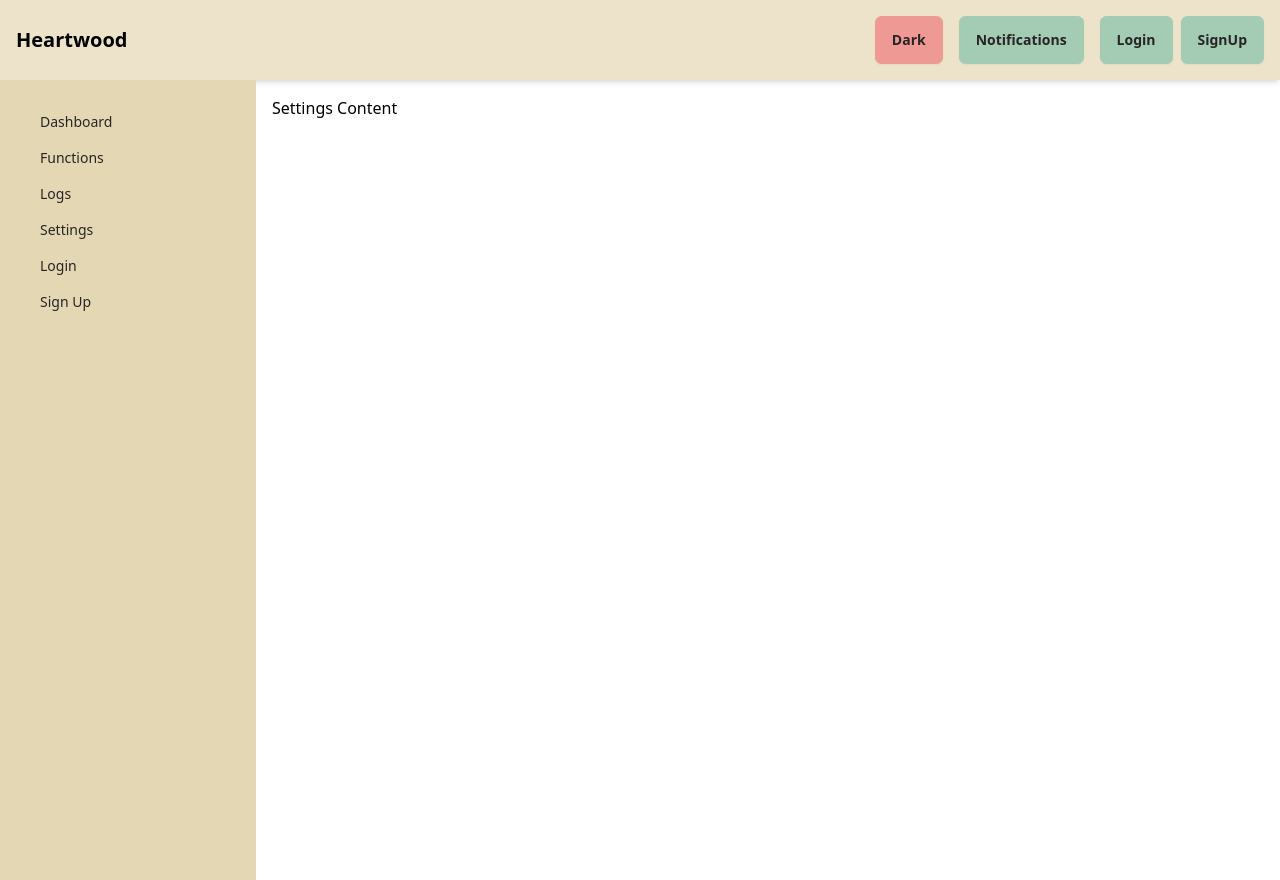
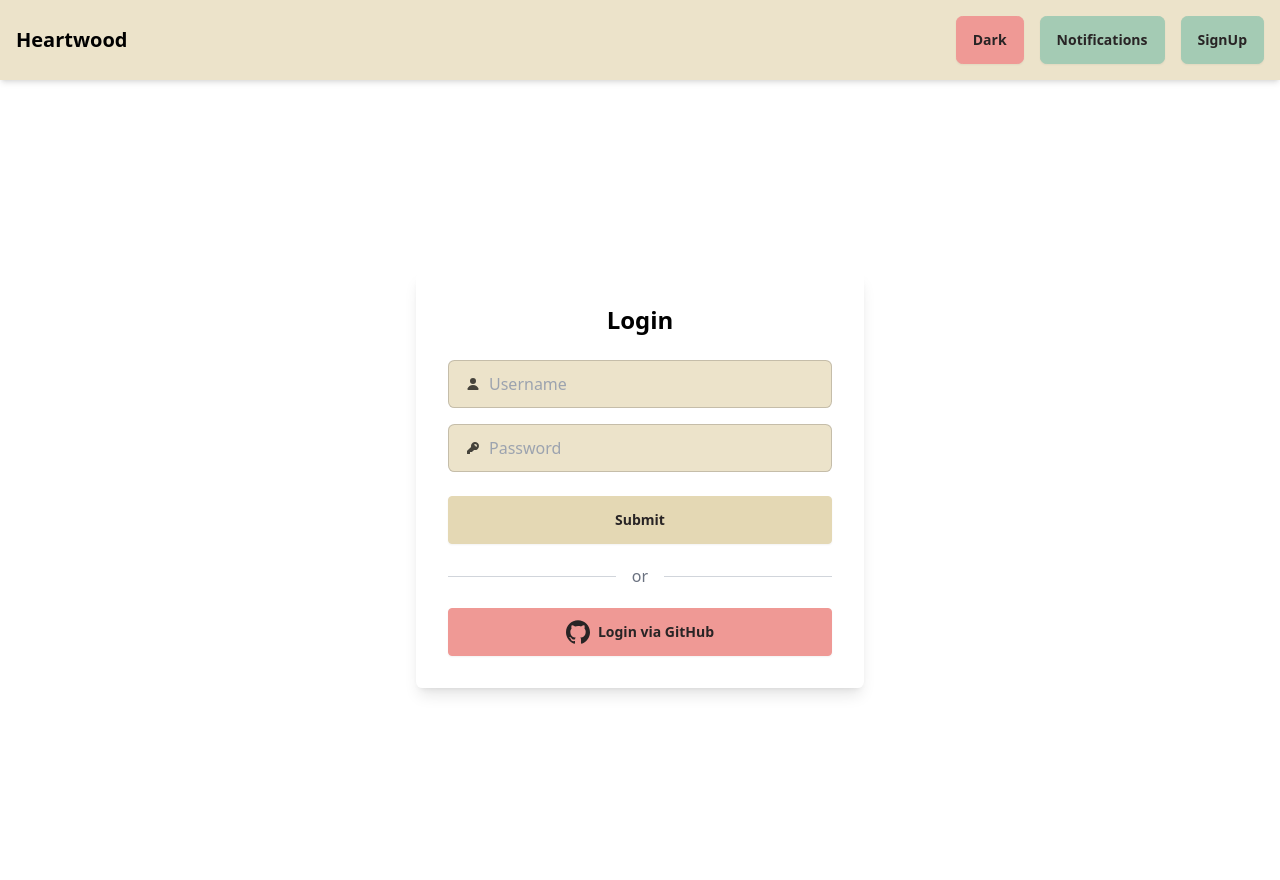
Before and after one commit to oslabs-beta/heartwood, a React app: page /settings in a window 1280 px wide. Built offline with nearby package versions, Linux system fonts and the light colour scheme.

Commit message:
for demo

```diff
--- a/src/main/main.js
+++ b/src/main/main.js
@@ -26,8 +26,7 @@ const { fork } = require('child_process');
 const express = require('express');
 
 
-const server = express();
-server.use(express.static(path.join(__dirname, '..', '..', 'dist')));
+// const server = express();server.use(express.static(path.join(__dirname, '..', '..', 'dist')));
 
 // const http = require('http');
 // const httpServer = http.createServer(server);
@@ -37,18 +36,7 @@ server.use(express.static(path.join(__dirname, '..', '..', 'dist')));
 
 let mainWindow;
 let serverProcess;
-// github Oauth config, specific to our application
-const githubOAuthConfig = {
-    clientId:  process.env.GITHUB_CLIENTID,
-    clientSecret: process.env.GITHUB_CLIENT_SECRET ,
-    authorizationUrl: 'https://github.com/login/oauth/authorize',
-    tokenUrl: 'https://github.com/login/oauth/access_token',
-    useBasicAuthorizationHeader: false,
-    redirectUri: 'http://localhost:3000'
-};
-// create oauth instance
-const oauth2 = new OAuth2(githubOAuthConfig);
-//const githubOAuth = oauth2(githubOAuthConfig);
+
 
 // Declare a 'createWindow' function that loads 'index.html' into a new BrowserWindow instance
 // This function is responsible for creating the main application window
@@ -65,7 +53,7 @@ const createWindow = () => {
   // Load the 'index.html' file into the BrowserWindow
   // The bundled HTML file is located in the 'dist' directory, two levels up from the current directory
   mainWindow.loadFile(path.join(__dirname, '..', '..', 'dist', 'index.html'));
-  //mainWindow.loadURL(`http://localhost:3000/`);
+  //mainWindow.loadURL(`http://localhost:8080/`);
 }
 
 function startServer() {
@@ -80,8 +68,6 @@ function startServer() {
 // 'app.whenReady()' ensures that the code runs only when Electron has fully initialized
 app.whenReady().then(() => {
 
-
-
   // Open a window if none are open on macOS when the application is activated
   app.on('activate', () => {
     if (BrowserWindow.getAllWindows().length === 0) createWindow()
@@ -92,9 +78,11 @@ app.whenReady().then(() => {
     if (cookies.length > 0) {
       console.log('User is already logged in');
 
+      mainWindow.webContents.send('login-status', { loggedIn: true });
     } else {
       console.log('No token found. User is not logged in.');
 
+      mainWindow.webContents.send('login-status', { loggedIn: false });
     }
   })
   .catch(err => {
@@ -105,6 +93,23 @@ app.whenReady().then(() => {
   startServer();
 })
 
+// -----------------------------------------
+// handles github oAuth
+// -----------------------------------------
+
+// github Oauth config, specific to our application
+const githubOAuthConfig = {
+  clientId:  process.env.GITHUB_CLIENTID,
+  clientSecret: process.env.GITHUB_CLIENT_SECRET ,
+  authorizationUrl: 'https://github.com/login/oauth/authorize',
+  tokenUrl: 'https://github.com/login/oauth/access_token',
+  useBasicAuthorizationHeader: false,
+  redirectUri: 'http://localhost:3000'
+};
+// create oauth instance
+const oauth2 = new OAuth2(githubOAuthConfig);
+//const githubOAuth = oauth2(githubOAuthConfig);
+
 ipcMain.handle('start-github-auth', async () => {
   try {
     console.log('hit github oauth');
@@ -112,13 +117,26 @@ ipcMain.handle('start-github-auth', async () => {
 
     // Store the token in a cookie
     session.defaultSession.cookies.set({
-      url: 'http://localhost',
+      url: 'http://localhost3000',
       name: 'auth_token',
       value: token.accessToken,
       expirationDate: Date.now() / 1000 + 3600, // expires in 1 hour
       httpOnly: true,
     });
 
+        // Make a request to GitHub API to get the logged-in user's information
+        // const userInfoResponse = await axios.get('https://api.github.com/user', {
+        //   headers: {
+        //     Authorization: `Bearer ${token.accessToken}`,
+        //   },
+        // });
+
+        // // Extract user information
+        // const userInfo = userInfoResponse.data;
+
+        // console.log(userInfo)
+
+    console.log(token)
     return token;
   } catch (err) {
     console.error('OAuth error:', err);
@@ -126,7 +144,9 @@ ipcMain.handle('start-github-auth', async () => {
   }
 });
 
-
+// -----------------------------------------
+// handle login
+// -----------------------------------------
 ipcMain.handle('login', async (event, { username, password }) => {
 
   try {
@@ -159,6 +179,10 @@ ipcMain.handle('login', async (event, { username, password }) => {
 
 });
 
+// -----------------------------------------
+// handle sign up
+// -----------------------------------------
+
 ipcMain.handle('signUp', async (event, { username, password, email }) => {
 
   try {
@@ -174,13 +198,6 @@ ipcMain.handle('signUp', async (event, { username, password, email }) => {
 
 });
 
-
-
-
-
-
-
-
 // Use 'process' globals's platform attribute to run code for each opearting system
 
 // Handle the 'window-all-closed' event
--- a/src/main/preload.js
+++ b/src/main/preload.js
@@ -22,7 +22,10 @@ contextBridge.exposeInMainWorld('api', {
   startGitHubAuth: () => ipcRenderer.invoke('start-github-auth'),
   //startAuth: () => ipcRenderer.invoke('start-auth'),
   login: (username, password) => ipcRenderer.invoke('login', { username, password }),
-  signUp: (username, password, email) => ipcRenderer.invoke('signUp', { username, password, email })
+  signUp: (username, password, email) => ipcRenderer.invoke('signUp', { username, password, email }),
+  onLoginStatus: (callback) => ipcRenderer.on('login-status', (event, status) => {
+    callback(status);
+  }),
 
 
 });
--- a/src/renderer/components/HeaderBar.jsx
+++ b/src/renderer/components/HeaderBar.jsx
@@ -16,10 +16,6 @@ const HeaderBar = ({ toggleDarkMode, isDarkMode, onNotificationClick }) => {
           Notifications
         </button>
         <div className="avatar flex space-x-2">
-
-        <button onClick = {()=>{}} className="btn btn-secondary">
-          Login
-        </button>
         <button onClick = {()=>{}} className="btn btn-secondary">
           SignUp
         </button>
--- a/src/renderer/components/Login.jsx
+++ b/src/renderer/components/Login.jsx
@@ -1,4 +1,5 @@
 import React, { useState } from 'react';
+
 
 const githubOauth = () => {
   window.api.startGitHubAuth()
--- a/src/renderer/containers/Layout.jsx
+++ b/src/renderer/containers/Layout.jsx
@@ -1,11 +1,14 @@
 import React, { useState, useEffect } from 'react';
 import HeaderBar from '../components/HeaderBar.jsx';
 import SideNav from './SideNav.jsx';
+import Login from "../components/Login";
 
 const Layout = () => {
-// Renders HeaderBar and SideNav components
+  const [isDarkMode, setIsDarkMode] = useState(false);
+  const [loggedIn, setLoggedIn] = useState(false); // Add login status state
 
-  const [isDarkMode, setIsDarkMode] = useState(false);
+  const [username, setUserName] = useState('');
+  const [password, setPassword] = useState('');
 
   const toggleDarkMode = () => {
     setIsDarkMode(!isDarkMode);
@@ -17,9 +20,33 @@ const Layout = () => {
     document.documentElement.setAttribute('data-theme', isDarkMode ? 'coffee' : 'retro');
   }, [isDarkMode]);
 
+
   const handleNotificationClick = () => {
     // Handle notification logic here
   };
+
+  const githubOauth = () => {
+    window.api.startGitHubAuth()
+      .then(token => {
+        console.log('GitHub Token:', token);
+
+      })
+      .catch(err => {
+        console.error('GitHub Auth Error:', err);
+      });
+      setLoggedIn(true)
+  };
+
+  const userSubmit = async (username, password) => {
+
+      try {
+          console.log(username, password)
+          const result = await window.api.login(username, password);
+          console.log('Login success, token value is:', result);
+        } catch (error) {
+          console.error('Login error:', error);
+        }
+  }
 
   return (
     <div className="min-h-screen flex flex-col">
@@ -28,7 +55,74 @@ const Layout = () => {
         isDarkMode={isDarkMode}
         onNotificationClick={handleNotificationClick}
       />
-      <SideNav />
+
+      {loggedIn ? (
+        <SideNav />
+      ) : (
+        <div className="min-h-screen flex flex-col items-center justify-center">
+        <div className="card w-full max-w-md p-8 shadow-lg bg-white">
+            <h2 className="text-2xl font-bold text-center mb-6">Login</h2>
+
+            <label className="input input-bordered flex items-center gap-2 mb-4">
+            <svg
+                xmlns="http://www.w3.org/2000/svg"
+                viewBox="0 0 16 16"
+                fill="currentColor"
+                className="h-4 w-4 opacity-70"
+            >
+                <path
+                d="M8 8a3 3 0 1 0 0-6 3 3 0 0 0 0 6ZM12.735 14c.618 0 1.093-.561.872-1.139a6.002 6.002 0 0 0-11.215 0c-.22.578.254 1.139.872 1.139h9.47Z"
+                />
+            </svg>
+            <input type="text" className="grow" placeholder="Username" value={username} onChange={(e) => setUserName(e.target.value)}/>
+            </label>
+
+
+            <label className="input input-bordered flex items-center gap-2 mb-6">
+            <svg
+                xmlns="http://www.w3.org/2000/svg"
+                viewBox="0 0 16 16"
+                fill="currentColor"
+                className="h-4 w-4 opacity-70"
+            >
+                <path
+                fillRule="evenodd"
+                d="M14 6a4 4 0 0 1-4.899 3.899l-1.955 1.955a.5.5 0 0 1-.353.146H5v1.5a.5.5 0 0 1-.5.5h-2a.5.5 0 0 1-.5-.5v-2.293a.5.5 0 0 1 .146-.353l3.955-3.955A4 4 0 1 1 14 6Zm-4-2a.75.75 0 0 0 0 1.5.5.5 0 0 1 .5.5.75.75 0 0 0 1.5 0 2 2 0 0 0-2-2Z"
+                clipRule="evenodd"
+                />
+            </svg>
+            <input type="password" className="grow" placeholder="Password" value={password} onChange={(e) => setPassword(e.target.value)}/>
+            </label>
+
+            <label className="submit flex items-center gap-2">
+                <button className="btn  w-full rounded" onClick={() => userSubmit(username, password)}>Submit</button>
+            </label>
+
+            <div className="relative flex py-5 items-center">
+            <div className="flex-grow border-t border-gray-300"></div>
+            <span className="mx-4 text-gray-500">or</span>
+            <div className="flex-grow border-t border-gray-300"></div>
+            </div>
+
+
+            <button id="githubBtn" className="btn btn-primary rounded flex items-center justify-center gap-2 w-full" onClick={githubOauth}>
+            <svg
+                xmlns="http://www.w3.org/2000/svg"
+                viewBox="0 0 24 24"
+                fill="currentColor"
+                className="h-6 w-6"
+            >
+                <path
+                fillRule="evenodd"
+                d="M12 .296C5.376.296 0 5.672 0 12.302c0 5.3 3.438 9.795 8.205 11.387.6.111.82-.261.82-.577 0-.286-.011-1.045-.017-2.05-3.338.727-4.042-1.611-4.042-1.611-.546-1.386-1.333-1.757-1.333-1.757-1.09-.745.083-.73.083-.73 1.205.084 1.838 1.238 1.838 1.238 1.07 1.834 2.809 1.305 3.493.997.107-.775.42-1.305.763-1.605-2.665-.302-5.467-1.336-5.467-5.94 0-1.311.469-2.384 1.238-3.224-.125-.303-.536-1.522.117-3.172 0 0 1.009-.322 3.31 1.23a11.456 11.456 0 0 1 3.012-.405c1.021.004 2.048.137 3.012.405 2.3-1.552 3.31-1.23 3.31-1.23.654 1.65.243 2.869.118 3.172.77.84 1.238 1.913 1.238 3.224 0 4.61-2.805 5.634-5.476 5.93.431.371.815 1.104.815 2.226 0 1.606-.014 2.9-.014 3.293 0 .318.218.694.825.576C20.565 22.1 24 17.605 24 12.302 24 5.672 18.624.296 12 .296z"
+                clipRule="evenodd"
+                />
+            </svg>
+            Login via GitHub
+            </button>
+        </div>
+        </div>
+      )}
     </div>
   );
 };
--- a/src/renderer/containers/SideNav.jsx
+++ b/src/renderer/containers/SideNav.jsx
@@ -27,12 +27,6 @@ const SideNav = () => {
             <li>
               <Link to="/settings">Settings</Link>
             </li>
-            <li>
-              <Link to="/login">Login</Link>
-            </li>
-            <li>
-              <Link to="/signUp">Sign Up</Link>
-            </li>
           </ul>
         </div>
 
@@ -43,8 +37,6 @@ const SideNav = () => {
             <Route path="functions" element={<Functions />} />
             <Route path="logs" element={<Logs />} />
             <Route path="settings" element={<Settings />} />
-            <Route path="login" element={<Login />} />
-            <Route path="signUp" element={<SignUp />} />
 
           </Routes>
         </div>
```
Also changed, not shown: src/renderer/containers/App.jsx (+11 -1 lines), 1 other file (tests, documents, lock files or other folders).
